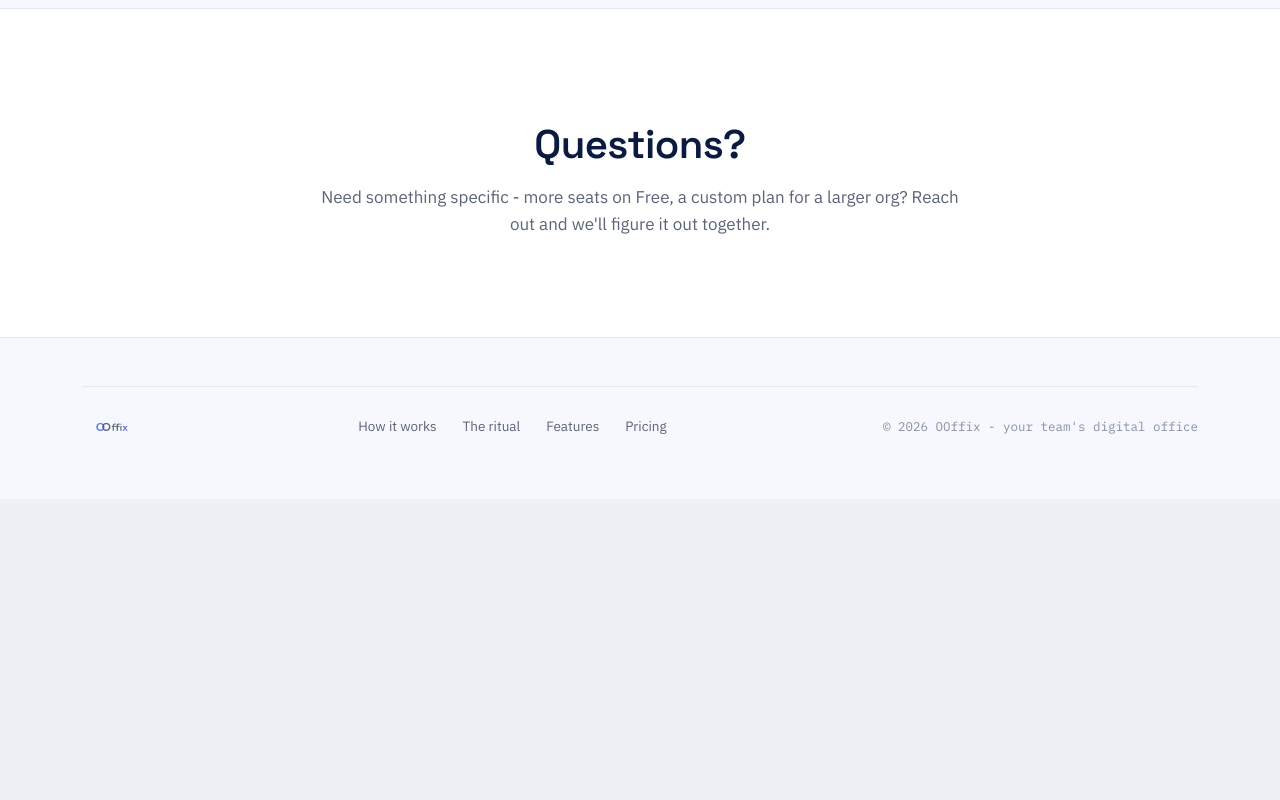
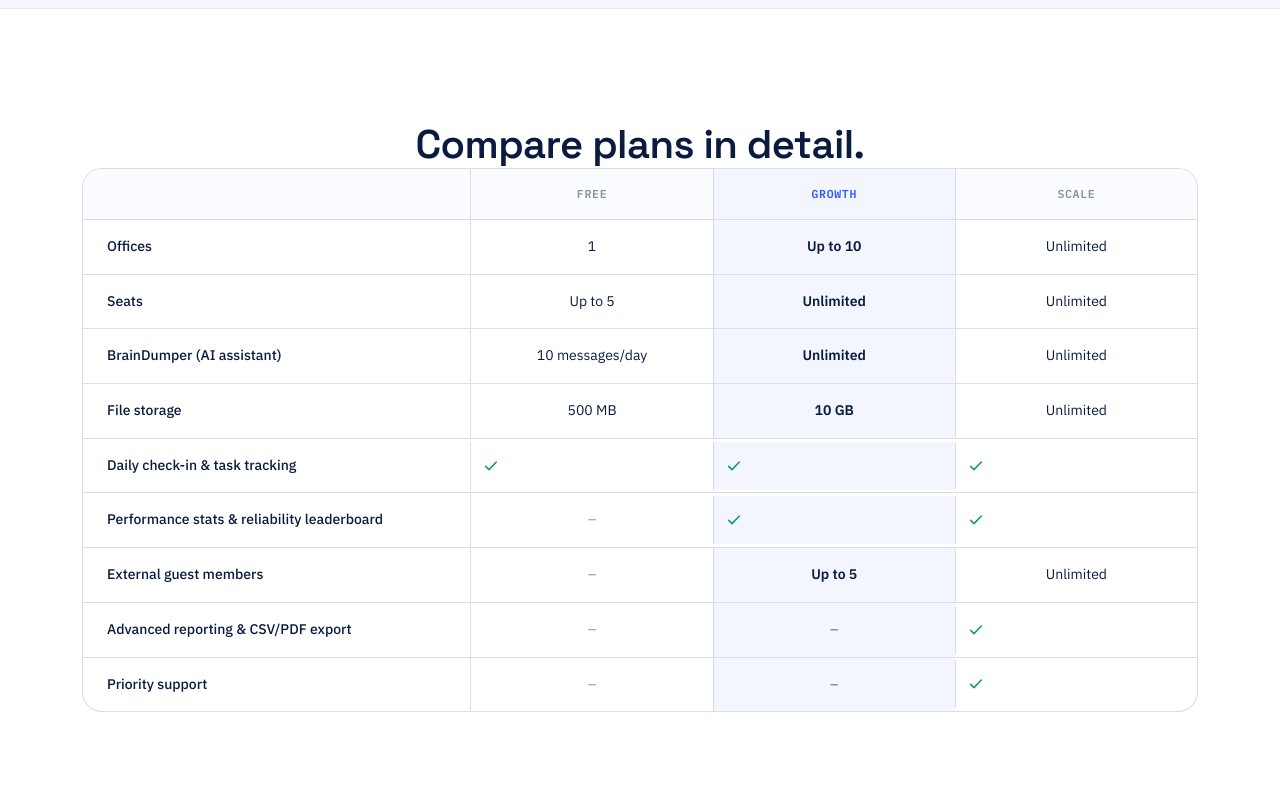
Before and after one commit to israel997/onoffix, a Next.js app in the folder apps/web/: page /pricing in a window 1280 px wide. Shown: the part 1100-1900 px from the top of the page. Before the commit the page ends 1599 px from the top, so only its background shows below. Built offline with nearby package versions, Linux system fonts and the light colour scheme; no server answers.

Commit message:
feat: detailed feature comparison table on Pricing
Full row-by-row comparison (offices, seats, BrainDumper, storage,
guests, reporting, support) across Free/Growth/Scale below the plan
cards, so a visitor doesn't have to cross-reference three feature
lists by eye.

```diff
--- a/apps/web/src/app/landing.css
+++ b/apps/web/src/app/landing.css
@@ -933,6 +933,85 @@
   }
 }
 
+/* ---------- Pricing: detailed comparison ---------- */
+.landing .compare {
+  --cmp-line: rgba(11, 27, 63, 0.14);
+  border: 1px solid var(--cmp-line);
+  border-radius: 20px;
+  overflow: hidden;
+  background: var(--lp-surface);
+}
+.landing .compare-row {
+  display: grid;
+  grid-template-columns: 1.6fr 1fr 1fr 1fr;
+  align-items: center;
+}
+.landing .compare-row:not(:last-child) {
+  border-bottom: 1px solid var(--cmp-line);
+}
+.landing .compare-head {
+  background: #fbfcff;
+}
+.landing .compare-head .compare-cell {
+  font-family: var(--font-mono);
+  font-size: 11.5px;
+  text-transform: uppercase;
+  letter-spacing: 0.06em;
+  color: var(--slate-soft);
+  font-weight: 600;
+}
+.landing .compare-head .compare-cell.win {
+  color: var(--blue);
+}
+.landing .compare-crit {
+  padding: 16px 24px;
+  font-size: 14px;
+  font-weight: 500;
+  color: var(--ink);
+}
+.landing .compare-cell {
+  padding: 16px 12px;
+  font-size: 14px;
+  color: var(--ink);
+  border-left: 1px solid var(--cmp-line);
+  text-align: center;
+}
+.landing .compare-cell svg {
+  color: var(--success);
+}
+.landing .compare-cell.win {
+  background: #f3f6ff;
+  font-weight: 600;
+}
+.landing .compare-dash {
+  color: var(--slate-soft);
+}
+@media (max-width: 700px) {
+  .landing .compare-row {
+    grid-template-columns: 1fr;
+    text-align: left;
+  }
+  .landing .compare-crit {
+    padding-bottom: 4px;
+  }
+  .landing .compare-cell {
+    border-left: none;
+    border-top: 1px solid var(--cmp-line);
+    padding: 10px 24px;
+    text-align: left;
+    display: flex;
+    justify-content: space-between;
+  }
+  .landing .compare-cell::before {
+    content: attr(data-plan);
+    color: var(--slate-soft);
+    font-size: 12px;
+  }
+  .landing .compare-head {
+    display: none;
+  }
+}
+
 /* ---------- Final CTA ---------- */
 .landing .cta-final {
   background: linear-gradient(135deg, var(--ink) 0%, var(--ink-2) 100%);
--- a/apps/web/src/app/pricing/page.tsx
+++ b/apps/web/src/app/pricing/page.tsx
@@ -28,6 +28,32 @@
       <path d="M4 12.5l5 5L20 6" stroke="currentColor" strokeWidth="2.4" strokeLinecap="round" strokeLinejoin="round" />
     </svg>
   );
+}
+
+/** true = inclus, false = non inclus, string = valeur précise (ex. "10 GB"). */
+type CompareValue = boolean | string;
+
+interface CompareRow {
+  label: string;
+  values: [CompareValue, CompareValue, CompareValue];
+}
+
+const COMPARE_ROWS: CompareRow[] = [
+  { label: 'Offices', values: ['1', 'Up to 10', 'Unlimited'] },
+  { label: 'Seats', values: ['Up to 5', 'Unlimited', 'Unlimited'] },
+  { label: 'BrainDumper (AI assistant)', values: ['10 messages/day', 'Unlimited', 'Unlimited'] },
+  { label: 'File storage', values: ['500 MB', '10 GB', 'Unlimited'] },
+  { label: 'Daily check-in & task tracking', values: [true, true, true] },
+  { label: 'Performance stats & reliability leaderboard', values: [false, true, true] },
+  { label: 'External guest members', values: [false, 'Up to 5', 'Unlimited'] },
+  { label: 'Advanced reporting & CSV/PDF export', values: [false, false, true] },
+  { label: 'Priority support', values: [false, false, true] },
+];
+
+function CompareCell({ value }: { value: CompareValue }) {
+  if (value === true) return <CheckIcon />;
+  if (value === false) return <span className="compare-dash">–</span>;
+  return <span>{value}</span>;
 }
 
 interface Plan {
@@ -144,6 +170,37 @@
       <section className="band">
         <div className="wrap">
           <div className="section-head center" style={{ margin: '0 auto' }}>
+            <h2>Compare plans in detail.</h2>
+          </div>
+
+          <div className="compare">
+            <div className="compare-row compare-head">
+              <div className="compare-crit"></div>
+              <div className="compare-cell">Free</div>
+              <div className="compare-cell win">Growth</div>
+              <div className="compare-cell">Scale</div>
+            </div>
+            {COMPARE_ROWS.map((row) => (
+              <div key={row.label} className="compare-row">
+                <div className="compare-crit">{row.label}</div>
+                <div className="compare-cell" data-plan="Free">
+                  <CompareCell value={row.values[0]} />
+                </div>
+                <div className="compare-cell win" data-plan="Growth">
+                  <CompareCell value={row.values[1]} />
+                </div>
+                <div className="compare-cell" data-plan="Scale">
+                  <CompareCell value={row.values[2]} />
+                </div>
+              </div>
+            ))}
+          </div>
+        </div>
+      </section>
+
+      <section>
+        <div className="wrap">
+          <div className="section-head center" style={{ margin: '0 auto' }}>
             <h2>Questions?</h2>
             <p>
               Need something specific - more seats on Free, a custom plan for a larger org? Reach out and
```
